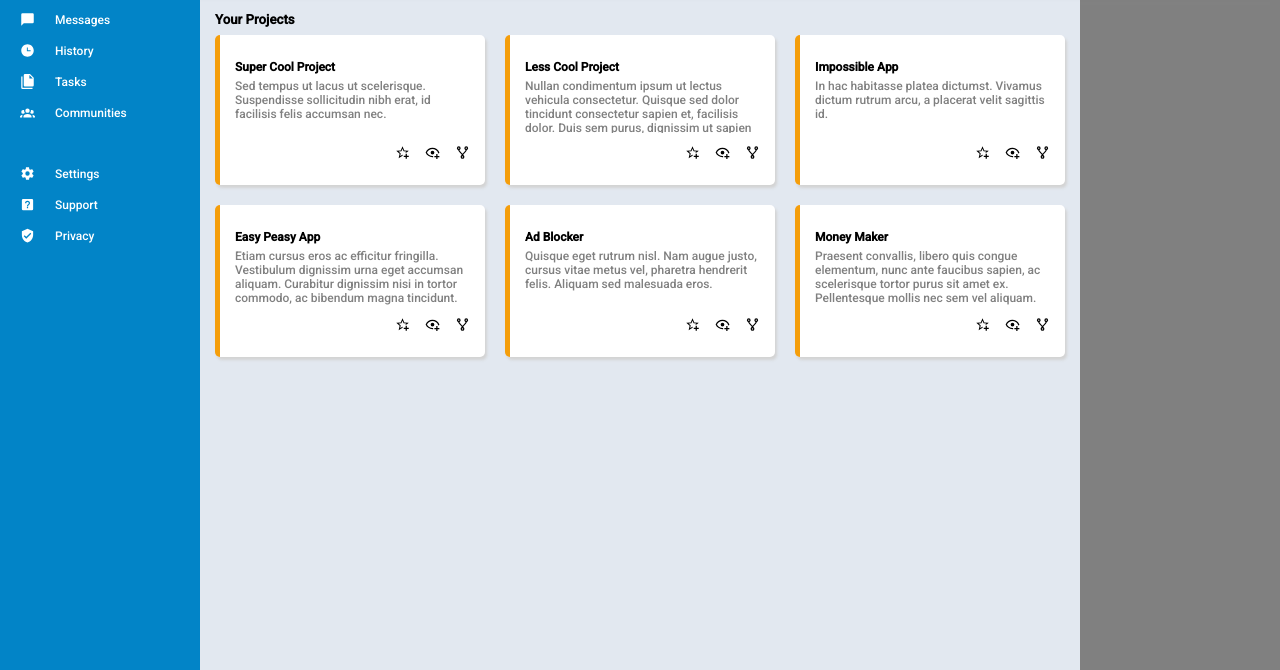
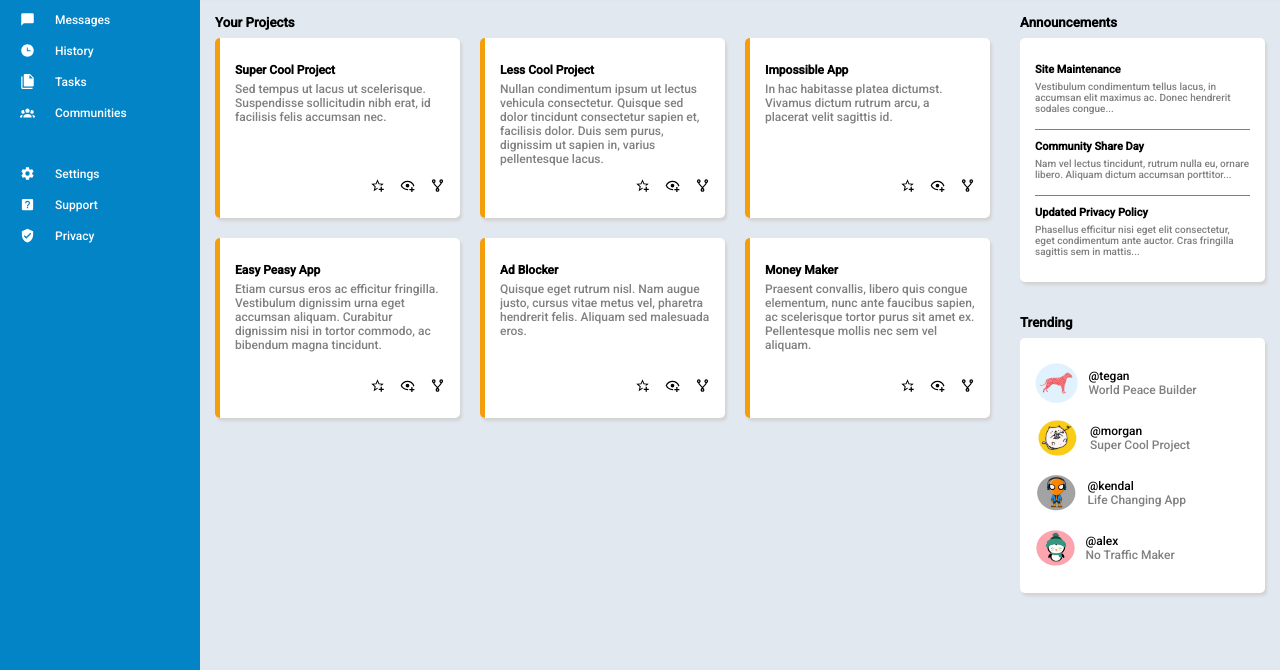
Before and after one commit to leinadest/admin-dashboard, a plain HTML site: page index.html in a window 1280 px wide. Shown: the part 130-800 px from the top of the page. Drawn offline with Linux system fonts and the light colour scheme.

Commit message:
Create announcements and trending sections
The page now features an announcements section and trending
section each with their own card and placeholder content

```diff
--- a/index.html
+++ b/index.html
@@ -45,9 +45,9 @@
         </div>
     </header>
     <main>
-        <h5 style="margin-bottom: 8px">Your Projects</h5>
+        <h5>Your Projects</h5>
         <div>
-            <section>
+            <section class="card">
                 <a>Super Cool Project</a>
                 <p>
                     Sed tempus ut lacus ut scelerisque. Suspendisse sollicitudin nibh erat,
@@ -59,7 +59,7 @@
                     <button class="fork"></button>
                 </div>
             </section>
-            <section>
+            <section class="card">
                 <a>Less Cool Project</a>
                 <p>
                     Nullan condimentum ipsum ut lectus vehicula consectetur. Quisque sed dolor
@@ -72,7 +72,7 @@
                     <button class="fork"></button>
                 </div>
             </section>
-            <section>
+            <section class="card">
                 <a>Impossible App</a>
                 <p>
                     In hac habitasse platea dictumst. Vivamus dictum rutrum arcu, a placerat
@@ -84,7 +84,7 @@
                     <button class="fork"></button>
                 </div>
             </section>
-            <section>
+            <section class="card">
                 <a>Easy Peasy App</a>
                 <p>
                     Etiam cursus eros ac efficitur fringilla. Vestibulum dignissim urna eget
@@ -97,7 +97,7 @@
                     <button class="fork"></button>
                 </div>
             </section>
-            <section>
+            <section class="card">
                 <a>Ad Blocker</a>
                 <p>
                     Quisque eget rutrum nisl. Nam augue justo, cursus vitae metus vel, pharetra
@@ -109,7 +109,7 @@
                     <button class="fork"></button>
                 </div>
             </section>
-            <section>
+            <section class="card">
                 <a>Money Maker</a>
                 <p>
                     Praesent convallis, libero quis congue elementum, nunc ante faucibus sapien,
@@ -124,7 +124,56 @@
             </section>
         </div>
     </main>
-    <section class="announcements"></section>
-    <section class="trending">    </section>
+    <section class="announcements">
+        <h5>Announcements</h5>
+        <section class="card">
+            <a>Site Maintenance</a>
+            <p>
+                Vestibulum condimentum tellus lacus, in accumsan elit maximus ac. Donec hendrerit
+                sodales congue...
+            </p>
+            <a>Community Share Day</a>
+            <p>
+                Nam vel lectus tincidunt, rutrum nulla eu, ornare libero. Aliquam dictum accumsan
+                porttitor...
+            </p>
+            <a>Updated Privacy Policy</a>
+            <p>
+                Phasellus efficitur nisi eget elit consectetur, eget condimentum ante auctor. Cras
+                fringilla sagittis sem in mattis...
+            </p>
+        </section>
+    </section>
+    <section class="trending">
+        <h5>Trending</h5>
+        <section class="card">
+            <ul>
+                <li>
+                    <a>
+                        <img src="assets/dog.png" class="profile">
+                        <p><span>@tegan</span><br>World Peace Builder</p>
+                    </a>
+                </li>
+                <li>
+                    <a>
+                        <img src="assets/cat.png" class="profile">
+                        <p><span>@morgan</span><br>Super Cool Project</p>
+                    </a>
+                </li>
+                <li>
+                    <a>
+                        <img src="assets/hero.png" class="profile">
+                        <p><span>@kendal</span><br>Life Changing App</p>
+                    </a>
+                </li>
+                <li>
+                    <a>
+                        <img src="assets/penguin.png" class="profile">
+                        <p><span>@alex</span><br>No Traffic Maker</p>
+                    </a>
+                </li>
+            </ul>
+        </section>
+    </section>
 </body>
 </html>
--- a/style.css
+++ b/style.css
@@ -5,7 +5,8 @@ body {
     min-height: 100vh;
     font-family: 'Roboto', sans-serif;
     display: grid;
-    grid-template: 120px 3fr 3fr / 200px 5fr 200px;
+    grid-template: 120px 300px 1fr / 200px 1fr 275px;
+    align-content: start;
     margin: 0px;
 }
 
@@ -20,7 +21,8 @@ img, button {
 
 .profile {
     width: auto;
-    height: 30px;
+    height: 40px;
+    margin-right: 10px;
 }
 
 .sidebar {
@@ -35,16 +37,19 @@ img, button {
     filter: invert();
 }
 
-.sidebar ul {
-    font-size: 12px;
+ul {
     list-style: none;
     margin: 0px;
     padding: 0px;
+}
+
+.sidebar ul {
+    font-size: 12px;
     position: sticky;
     top: 0px;
 }
 
-.sidebar a, li {
+li, li a {
     display: flex;
     align-items: center;
 }
@@ -55,14 +60,14 @@ header {
     grid-column: 2 / -1;
     display: grid;
     grid-template-rows: 1fr 1fr;
-    gap: 14px;
+    gap: 10px;
     box-shadow: gray 0px -5px 10px 5px;
     z-index: 0;
 }
 
 header div {
     display: grid;
-    grid-template-columns: 1fr 90px 30px 90px;
+    grid-template-columns: 1fr 90px 40px 100px;
     align-items: center;
     justify-items: normal;
     gap: 15px;
@@ -118,41 +123,50 @@ header > div:last-child button {
 
 main, section {
     background-color: #e2e8f0;
+    padding: 25px 15px 15px;
 }
 
 main {
     grid-area: 2 / 2 / -1 / 3;
-    padding: 0px 15px;
+}
+
+h5 {
+    margin: 0px 0px 8px;
 }
 
 main div {
     display: grid;
-    grid-template-columns: repeat(auto-fill, minmax(250px, 1fr));
-    grid-template-rows: 150px;
+    grid-template-columns: repeat(auto-fill, minmax(200px, 1fr));
+    grid-template-rows: minmax(150px, 1fr);
+    grid-auto-rows: minmax(150px, 1fr);
     gap: 20px;
 }
 
-main section {
+.card {
     font-size: 12px;
     font-weight: bold;
     background-color: white;
     padding: 25px 15px 25px;
-    border-left: 5px solid #f59e0b;
     border-radius: 5px;
     box-shadow: lightgray 2px 3px 3px;
     display: flex;
     flex-direction: column;
 }
 
-main section p {
+.card p {
     color: gray;
     font-size: 12px;
     font-weight: normal;
     overflow-y: hidden;
+    text-overflow: ellipsis;
     margin-top: 5px;
 }
 
-main section div {
+main .card {
+    border-left: 5px solid #f59e0b;
+}
+
+main .card div {
     margin-top: auto;
     display: flex;
     justify-content: end;
@@ -175,12 +189,36 @@ main section div {
     grid-row: 2 / 3;
 }
 
+.announcements p {
+    font-size: 10px;
+    padding-bottom: 15px;
+    border-bottom: 1px solid gray;
+}
+
+.announcements p:last-child {
+    padding-bottom: 0px;
+    border: none;
+    margin-bottom: 0px;
+}
+
 .trending {
     grid-row: 3 / 4;
 }
 
+.trending p {
+    margin: 0px;
+}
 
+.trending ul {
+    display: flex;
+    flex-direction: column;
+    gap: 15px;
+}
 
-section {
-    background-color: gray;
+.trending span {
+    color: black;
 }
+
+.announcements .card, .trending .card {
+    font-size: 11px;
+}
```
